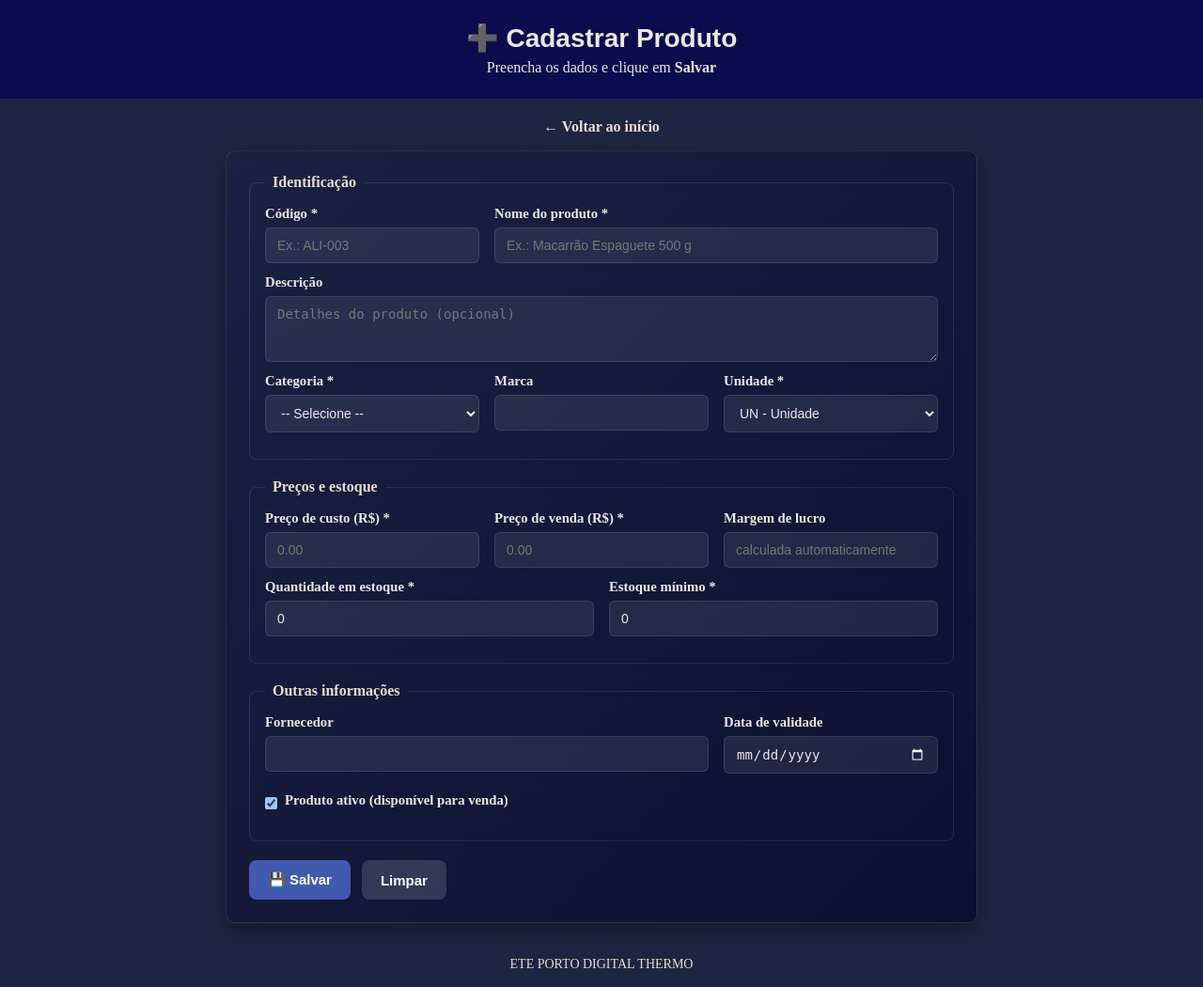
After one commit to Alissonmks/trabalhothermo, a PHP site: page /cadastrar_produto.php in a window 1280 px wide. The commit adds this page. Shown: the whole page at 94% size. Run offline with PHP 8.4, Linux system fonts and the light colour scheme.

Commit message:
atualizaçao cadastroproduto

```diff
--- a/assets/css/Style.css
+++ b/assets/css/Style.css
@@ -666,3 +666,147 @@ transform: translateY(0);
 .dashboard{
   font-size: 40px;
 }
+
+.topo {
+  background-color: var(--fundo-menu);
+  padding: 24px 20px;
+  text-align: center;
+  border-bottom: 1px solid var(--borda);
+}
+
+.topo h1 {
+  font-size: 28px;
+  margin-bottom: 6px;
+}
+
+.link-voltar {
+  color: var(--texto-suave);
+  text-decoration: none;
+  margin-bottom: 16px;
+  display: inline-block;
+  font-weight: bold;
+}
+
+.link-voltar:hover {
+  color: var(--destaque);
+}
+
+.cartao {
+  background: var(--pagina-fundo);
+  border: 1px solid var(--borda);
+  border-radius: 10px;
+  padding: 24px;
+  width: 100%;
+  max-width: 800px;
+  box-shadow: 0 8px 20px rgba(0, 0, 0, 0.3);
+}
+
+.cartao fieldset {
+  border: 1px solid var(--borda);
+  border-radius: 8px;
+  padding: 16px;
+  margin-bottom: 20px;
+}
+
+.cartao legend {
+  font-weight: bold;
+  padding: 0 8px;
+  color: var(--texto-suave);
+}
+
+.grade {
+  display: grid;
+  grid-template-columns: repeat(auto-fit, minmax(180px, 1fr));
+  gap: 16px;
+}
+
+.campo {
+  display: flex;
+  flex-direction: column;
+  margin-bottom: 12px;
+}
+
+.campo-largo {
+  grid-column: span 2;
+}
+
+.campo label {
+  font-weight: 600;
+  margin-bottom: 6px;
+  font-size: 0.92rem;
+  color: var(--texto);
+}
+
+.campo input,
+.campo select,
+.campo textarea {
+  padding: 10px 12px;
+  border-radius: 6px;
+  border: 1px solid var(--borda);
+  background-color: rgba(255, 255, 255, 0.08);
+  color: var(--texto);
+  font-size: 14px;
+}
+
+.campo select option {
+  background-color: #1e2540;
+  color: #ece7e6;
+}
+
+.campo input:focus,
+.campo select:focus,
+.campo textarea:focus {
+  outline: none;
+  border-color: var(--destaque);
+}
+
+.campo-check {
+  flex-direction: row;
+  align-items: center;
+  gap: 8px;
+  margin-top: 8px;
+}
+
+.campo-check input {
+  width: auto;
+}
+
+.acoes {
+  display: flex;
+  gap: 12px;
+  margin-top: 10px;
+}
+
+.botao {
+  padding: 12px 20px;
+  border-radius: 8px;
+  background-color: var(--destaque);
+  color: #ffffff;
+  border: none;
+  cursor: pointer;
+  font-weight: bold;
+  font-size: 15px;
+}
+
+.botao:hover {
+  background-color: var(--destaque-hover);
+}
+
+.botao-neutro {
+  background-color: rgba(255, 255, 255, 0.15);
+}
+
+.botao-neutro:hover {
+  background-color: rgba(255, 255, 255, 0.25);
+}
+
+.escondido {
+  display: none;
+}
+
+.rodape {
+  text-align: center;
+  padding: 16px;
+  color: var(--texto-suave);
+  font-size: 14px;
+}
--- /dev/null
+++ b/assets/js/cadastro.js
@@ -0,0 +1,14 @@
+formulario.addEventListener('submit', function (evento) {
+const erros = [];
+const nome = document.getElementById('nome').value.trim();
+if (nome.length < 3) {
+erros.push('O nome do produto deve ter pelo menos 3 letras.');
+}
+// ... outras regras ...
+if (erros.length > 0) {
+evento.preventDefault(); // CANCELA o envio
+caixaErros.innerHTML = erros.join('<br>');
+caixaErros.classList.remove('escondido');
+}
+// sem preventDefault(): o navegador segue e envia para salvar.php
+});
--- /dev/null
+++ b/cadastrar_produto.php
@@ -0,0 +1,143 @@
+<?php
+require_once 'includes/config.php';
+require_once 'includes/funcoes.php';
+?>
+<!DOCTYPE html>
+<html lang="pt-BR">
+<head>
+    <meta charset="UTF-8">
+    <meta name="viewport" content="width=device-width, initial-scale=1.0">
+    <title>Cadastrar Produto</title>
+    <link rel="stylesheet" href="assets/css/style.css">
+</head>
+<body>
+    <header class="topo">
+        <h1>➕ Cadastrar Produto</h1>
+        <p>Preencha os dados e clique em <strong>Salvar</strong></p>
+    </header>
+
+    <main class="container">
+        <a href="index.php" class="link-voltar">&larr; Voltar ao início</a>
+
+        <form action="salvar.php" method="post" id="formCadastro" class="cartao" novalidate>
+            <div id="caixaErros" class="alerta alerta-erro escondido"></div>
+
+            <fieldset>
+                <legend>Identificação</legend>
+
+                <div class="grade">
+                    <div class="campo">
+                        <label for="codigo">Código *</label>
+                        <input type="text" id="codigo" name="codigo" maxlength="20" placeholder="Ex.: ALI-003" required>
+                    </div>
+
+                    <div class="campo campo-largo">
+                        <label for="nome">Nome do produto *</label>
+                        <input type="text" id="nome" name="nome" maxlength="100" placeholder="Ex.: Macarrão Espaguete 500 g" required>
+                    </div>
+                </div>
+
+                <div class="campo">
+                    <label for="descricao">Descrição</label>
+                    <textarea id="descricao" name="descricao" rows="3" placeholder="Detalhes do produto (opcional)"></textarea>
+                </div>
+
+                <div class="grade">
+                    <div class="campo">
+                        <label for="categoria">Categoria *</label>
+                        <select id="categoria" name="categoria" required>
+                            <option value="">-- Selecione --</option>
+                            <?php
+                            foreach (lista_categorias() as $categoria) {
+                                echo '<option value="' . e($categoria) . '">' . e($categoria) . '</option>' . PHP_EOL;
+                            }
+                            ?>
+                        </select>
+                    </div>
+
+                    <div class="campo">
+                        <label for="marca">Marca</label>
+                        <input type="text" id="marca" name="marca" maxlength="50">
+                    </div>
+
+                    <div class="campo">
+                        <label for="unidade_medida">Unidade *</label>
+                        <select id="unidade_medida" name="unidade_medida" required>
+                            <?php
+                            foreach (lista_unidades() as $sigla => $texto) {
+                                echo '<option value="' . e($sigla) . '"' . marcado($sigla, 'UN') . '>' . e($texto) . '</option>' . PHP_EOL;
+                            }
+                            ?>
+                        </select>
+                    </div>
+                </div>
+            </fieldset>
+
+            <fieldset>
+                <legend>Preços e estoque</legend>
+
+                <div class="grade">
+                    <div class="campo">
+                        <label for="preco_custo">Preço de custo (R$) *</label>
+                        <input type="number" id="preco_custo" name="preco_custo" step="0.01" min="0" placeholder="0.00" required>
+                    </div>
+
+                    <div class="campo">
+                        <label for="preco_venda">Preço de venda (R$) *</label>
+                        <input type="number" id="preco_venda" name="preco_venda" step="0.01" min="0" placeholder="0.00" required>
+                    </div>
+
+                    <div class="campo">
+                        <label for="margem">Margem de lucro</label>
+                        <input type="text" id="margem" readonly placeholder="calculada automaticamente">
+                    </div>
+                </div>
+
+                <div class="grade">
+                    <div class="campo">
+                        <label for="quantidade">Quantidade em estoque *</label>
+                        <input type="number" id="quantidade" name="quantidade" step="1" min="0" value="0" required>
+                    </div>
+
+                    <div class="campo">
+                        <label for="estoque_minimo">Estoque mínimo *</label>
+                        <input type="number" id="estoque_minimo" name="estoque_minimo" step="1" min="0" value="0" required>
+                    </div>
+                </div>
+            </fieldset>
+
+            <fieldset>
+                <legend>Outras informações</legend>
+
+                <div class="grade">
+                    <div class="campo campo-largo">
+                        <label for="fornecedor">Fornecedor</label>
+                        <input type="text" id="fornecedor" name="fornecedor" maxlength="100">
+                    </div>
+
+                    <div class="campo">
+                        <label for="data_validade">Data de validade</label>
+                        <input type="date" id="data_validade" name="data_validade">
+                    </div>
+                </div>
+
+                <div class="campo campo-check">
+                    <input type="checkbox" id="ativo" name="ativo" value="1" checked>
+                    <label for="ativo">Produto ativo (disponível para venda)</label>
+                </div>
+            </fieldset>
+
+            <div class="acoes">
+                <button type="submit" class="botao">💾 Salvar</button>
+                <button type="reset" class="botao botao-neutro">Limpar</button>
+            </div>
+        </form>
+    </main>
+
+    <footer class="rodape">
+        ETE PORTO DIGITAL THERMO
+    </footer>
+
+       <script src="assets/js/cadastro.js"></script>
+</body>
+</html>
--- /dev/null
+++ b/includes/funcoes.php
@@ -0,0 +1,82 @@
+<?php
+
+define('MODO_AULA', true);
+
+function lista_categorias()
+{
+    return array('Alimentos', 'Bebidas', 'Limpeza', 'Higiene', 'Papelaria', 'Outros');
+}
+
+function lista_unidades()
+{
+    return array(
+        'UN'  => 'UN - Unidade',
+        'KG'  => 'KG - Quilograma',
+        'L'   => 'L - Litro',
+        'CX'  => 'CX - Caixa',
+        'PCT' => 'PCT - Pacote',
+    );
+}
+function e($texto)
+{
+    return htmlspecialchars((string) $texto, ENT_QUOTES, 'UTF-8');
+}
+
+function contar_letras($texto)
+{
+    $total = preg_match_all('/./us', (string) $texto);
+    // Se o texto tiver bytes inválidos, preg_match_all devolve false;
+    // nesse caso usamos strlen como plano B.
+    return ($total === false) ? strlen($texto) : $total;
+}
+
+
+// ---------------------------------------------------------------------
+// marcado() - DEIXA A OPÇÃO DO <select> ESCOLHIDA
+// ---------------------------------------------------------------------
+// Devolve ' selected' quando o valor atual é igual ao da opção.
+// Serve para o filtro "lembrar" o que foi escolhido após recarregar.
+function marcado($valorAtual, $valorOpcao)
+{
+    return ((string) $valorAtual === (string) $valorOpcao) ? ' selected' : '';
+}
+
+
+// ---------------------------------------------------------------------
+// moeda() e data_br() - FORMATAÇÃO PARA O PADRÃO BRASILEIRO
+// ---------------------------------------------------------------------
+// O banco guarda 1234.50 e 2026-12-31 (padrão internacional).
+// Na tela, o brasileiro espera R$ 1.234,50 e 31/12/2026.
+function moeda($valor)
+{
+    // number_format(número, casas decimais, separador decimal, separador de milhar)
+    return 'R$ ' . number_format((float) $valor, 2, ',', '.');
+}
+
+function data_br($dataDoBanco)
+{
+    if ($dataDoBanco === null || $dataDoBanco === '') {
+        return '—';
+    }
+    // explode separa o texto em partes: "2026-12-31" -> ["2026","12","31"]
+    $partes = explode('-', substr($dataDoBanco, 0, 10));
+    return $partes[2] . '/' . $partes[1] . '/' . $partes[0];
+}
+
+function tela_de_erro($titulo, $dicas, $detalhe)
+{
+    echo '<!DOCTYPE html><html lang="pt-BR"><head><meta charset="UTF-8">'
+       . '<meta name="viewport" content="width=device-width, initial-scale=1.0">'
+       . '<title>Mini Estoque - Erro</title><link rel="stylesheet" href="css/estilo.css"></head><body>'
+       . '<header class="topo"><h1>Mini Estoque</h1></header><main class="container">'
+       . '<div class="alerta alerta-erro"><strong>' . e($titulo) . '</strong></div>'
+       . '<section class="cartao"><h2>O que verificar</h2><ol>';
+    foreach ($dicas as $dica) {
+        echo '<li>' . $dica . '</li>';
+    }
+    echo '</ol><p class="legenda">Detalhe técnico:</p><pre class="detalhe">' . e($detalhe) . '</pre>'
+       . '<p><a class="botao botao-neutro" href="diagnostico.php">Abrir o diagnóstico</a> '
+       . '<a class="botao" href="index.php">Voltar ao início</a></p>'
+       . '</section></main></body></html>';
+    exit;
+}
```
Also changed, not shown: app/conexao.php (+10 -10 lines), documentaçao/instalaçao.md (+1 -1 lines), salvar.php (added, +248 -0 lines), assets/js/consulta.js (added), documentaçao/CHANGELOG.MD, documentaçao/README.md, documentaçao/banco-de-dados.md (deleted), documentaçao/produto.php (deleted).
